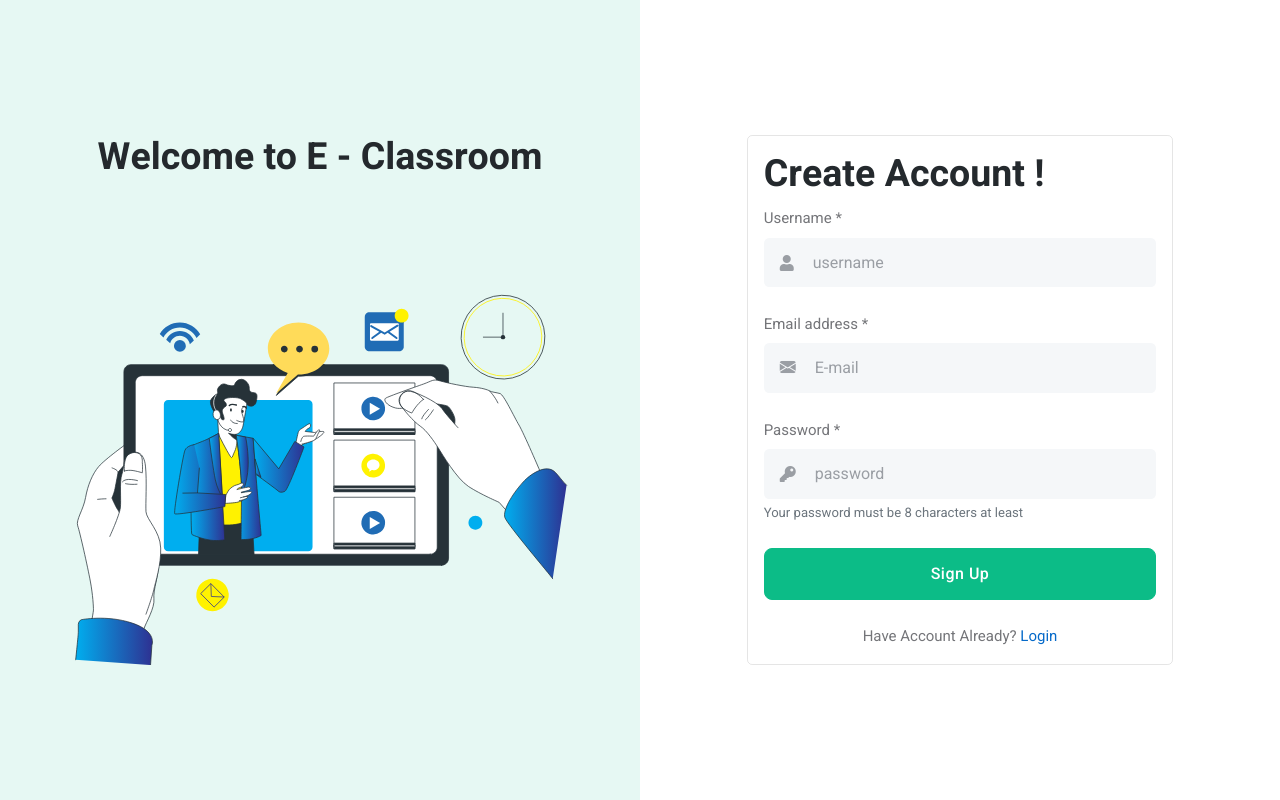
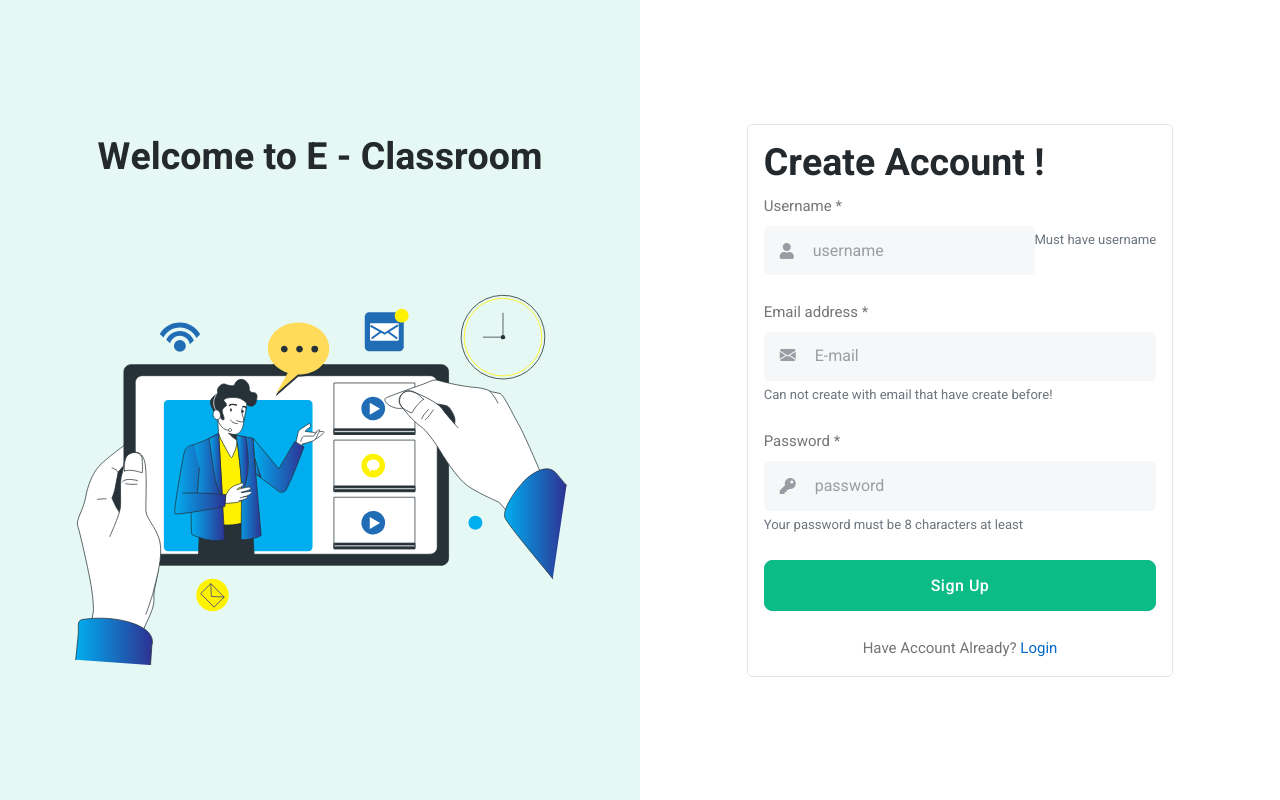
Before and after one commit to rithsreynang/G4-Googleclass, a PHP site: page /user-signup in a window 1280 px wide. Run offline with PHP 8.4, Linux system fonts and the light colour scheme.

Commit message:
[feat] update sign up #G4-6

```diff
--- a/views/authentication/signup.view.php
+++ b/views/authentication/signup.view.php
@@ -26,6 +26,10 @@
   <link id="style-switch" rel="stylesheet" type="text/css" href="vendor/css/style.css">
 
 </head>
+<?php
+echo '<script>alert("Please complete Your name, email and password to create account with E-Classroom Correctly!!")</script>';
+
+?>
 
 <body>
   <!-- **************** MAIN CONTENT START **************** -->
@@ -59,6 +63,9 @@
                     <div class="input-group input-group-lg">
                       <span class="input-group-text bg-light rounded-start border-0 text-secondary px-3"><i class="fa fa-user"></i></span>
                       <input type="username" name="username" class="form-control border-0 bg-light rounded-end ps-1" placeholder="username" id="exampleInputUsername">
+                      <div id="passwordHelpBlock" class="form-text">
+                      Must have username
+                    </div>
                     </div>
                   </div>
                   <!-- Email -->
@@ -68,6 +75,9 @@
                       <span class="input-group-text bg-light rounded-start border-0 text-secondary px-3"><i class="bi bi-envelope-fill"></i></span>
                       <input type="email" name='email' class="form-control border-0 bg-light rounded-end ps-1" placeholder="E-mail" id="exampleInputEmail1">
                     </div>
+                    <div id="passwordHelpBlock" class="form-text">
+                      Can not create with email that have create before!
+                    </div>
                   </div>
                   <!-- Password -->
                   <div class="mb-4">
@@ -75,6 +85,7 @@
                     <div class="input-group input-group-lg">
                       <span class="input-group-text bg-light rounded-start border-0 text-secondary px-3"><i class="fas fa-key"></i></span>
                       <input type="password" name="password" class="form-control border-0 bg-light rounded-end ps-1" placeholder="password" id="inputPassword5">
+
                     </div>
                     <div id="passwordHelpBlock" class="form-text">
                       Your password must be 8 characters at least
```
Also changed, not shown: controllers/authentication/create_user.controller.php (+10 -13 lines), index.php (line endings or trailing spaces).
